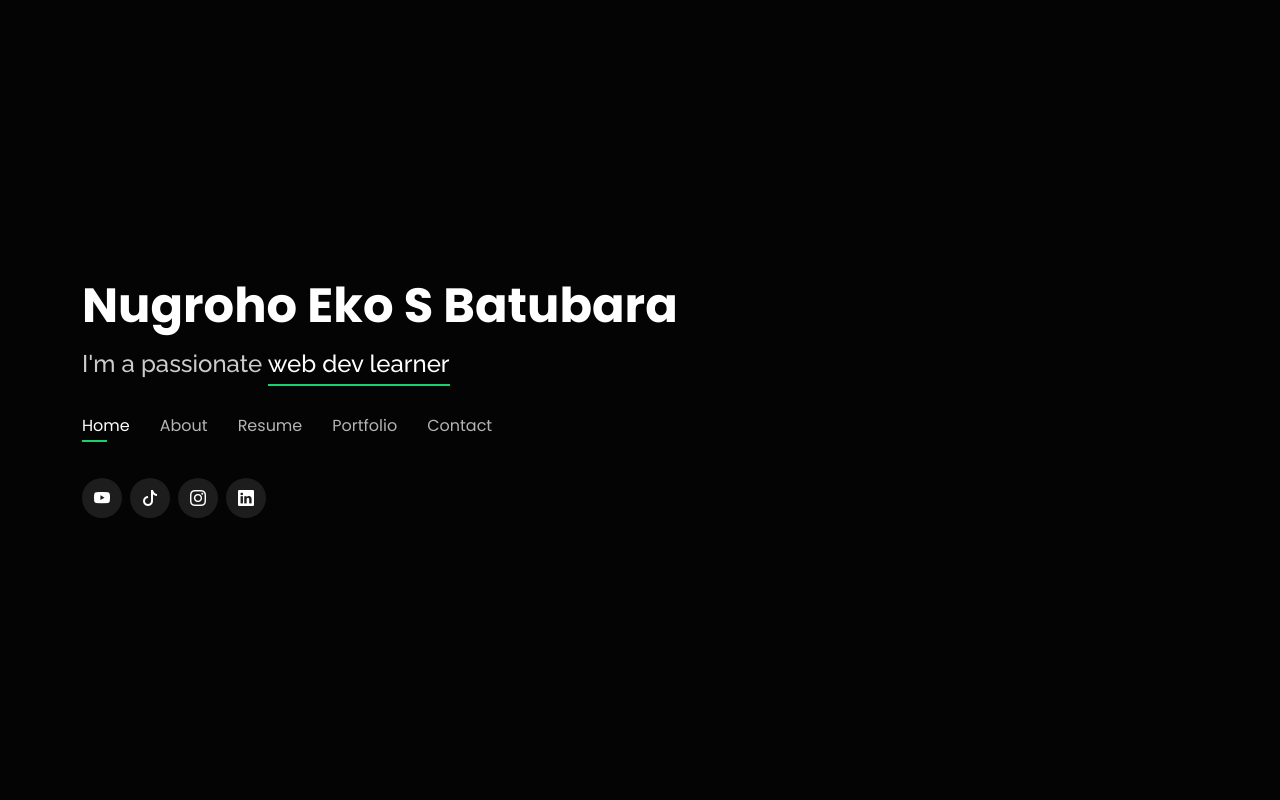
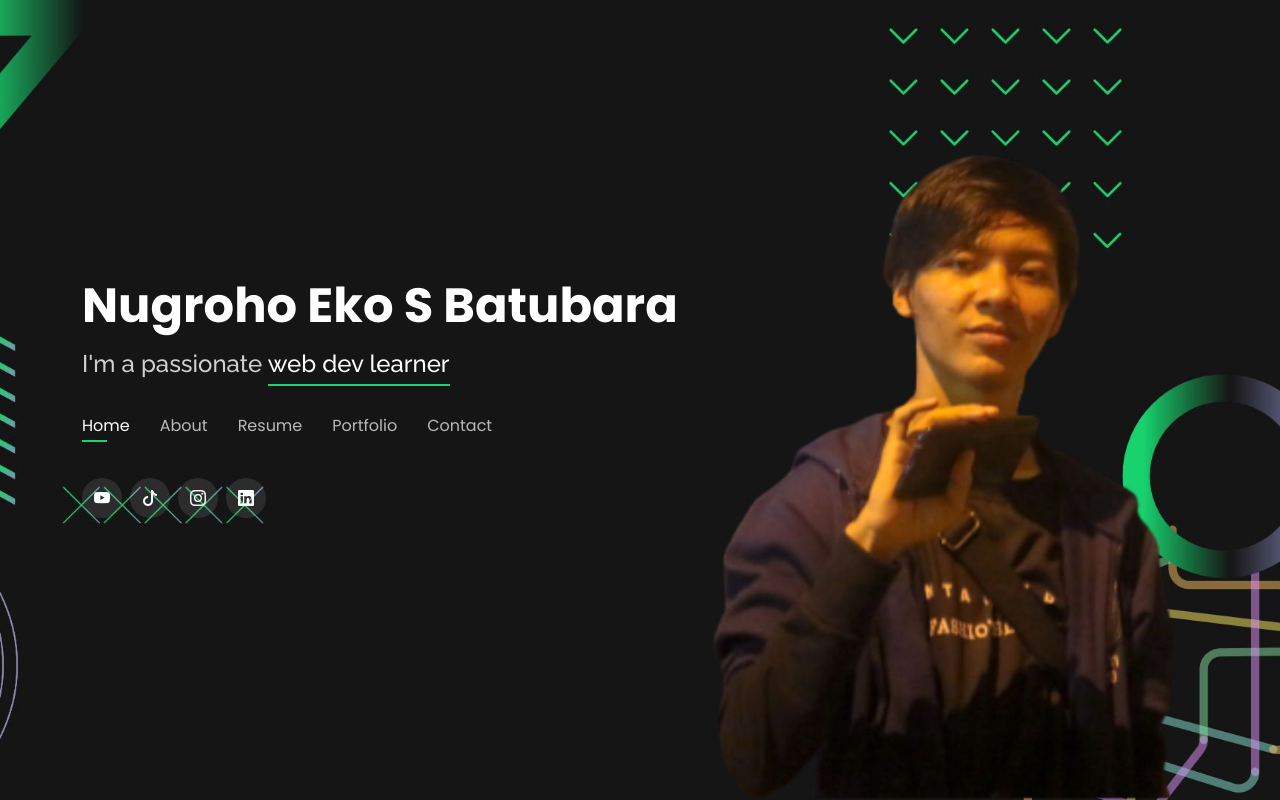
Before and after one commit to NugrohoESBB/my_portfolio, a plain HTML site: page index.html in a window 1280 px wide. Drawn offline with nearby package versions, Linux system fonts and the light colour scheme.

Commit message:
update background

```diff
--- a/assets/css/style.css
+++ b/assets/css/style.css
@@ -12,7 +12,7 @@ body {
 body::before {
   content: "";
   position: fixed;
-  background: #040404 url("../img/bg_.jpg") top right no-repeat;
+  background: #040404 url("../img/background.jpg") top right no-repeat;
   background-size: cover;
   left: 0;
   right: 0;
```
